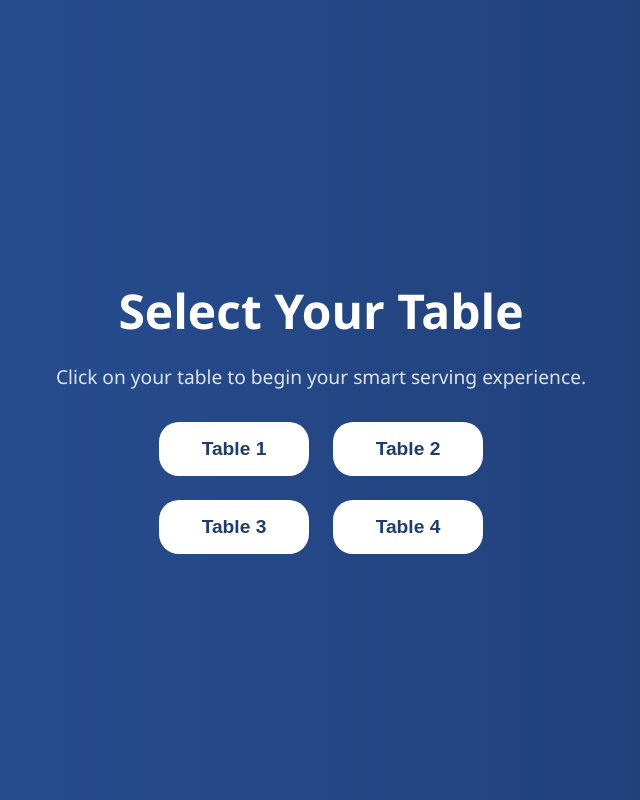
After one commit to hardjava/Song-s_Serving, a Python web app: template Web/Song-s_Serving/src/main/resources/templates/select-table.html in a window 1280 px wide. The commit adds this page. Shown: the whole page, without its empty margins (319-959 px from the left). Run offline with Jinja, Linux system fonts and the light colour scheme; the template is opened without the code that fills it, so the values that code supplies are empty.

Commit message:
add select table ui

```diff
--- /dev/null
+++ b/Web/Song-s_Serving/src/main/resources/static/css/select-table.css
@@ -0,0 +1,50 @@
+body {
+    margin: 0;
+    padding: 0;
+    background: #1e3c72; /* dark gradient */
+    background: linear-gradient(to right, #2a5298, #1e3c72);
+    font-family: 'Segoe UI', sans-serif;
+    color: white;
+    display: flex;
+    justify-content: center;
+    align-items: center;
+    height: 100vh;
+}
+
+.container {
+    text-align: center;
+}
+
+h1 {
+    font-size: 3rem;
+    margin-bottom: 0.5rem;
+}
+
+p {
+    font-size: 1.2rem;
+    margin-bottom: 2rem;
+    opacity: 0.85;
+}
+
+.table-grid {
+    display: grid;
+    grid-template-columns: repeat(2, 150px);
+    gap: 1.5rem;
+    justify-content: center;
+}
+
+.table-btn {
+    padding: 1rem 2rem;
+    font-size: 1.2rem;
+    border-radius: 20px;
+    border: none;
+    background-color: white;
+    color: #1e3c72;
+    font-weight: bold;
+    transition: 0.3s;
+    cursor: pointer;
+}
+
+.table-btn:hover {
+    background-color: #e0e0e0;
+}
--- a/Web/Song-s_Serving/src/main/resources/templates/landing.html
+++ b/Web/Song-s_Serving/src/main/resources/templates/landing.html
@@ -9,7 +9,7 @@
 <div class="container">
     <h1 class="title">Song's Serving</h1>
     <p class="subtitle">Let the smart service begin.</p>
-    <a href="/" class="btn">Get Started</a>
+    <a href="/select-table" class="btn">Get Started</a>
 </div>
 </body>
 </html>
--- /dev/null
+++ b/Web/Song-s_Serving/src/main/resources/templates/select-table.html
@@ -0,0 +1,28 @@
+<!DOCTYPE html>
+<html lang="en">
+<head>
+    <meta charset="UTF-8">
+    <title>Select Table - Song's Serving</title>
+    <link rel="stylesheet" href="/css/select-table.css">
+</head>
+<body>
+<div class="container">
+    <h1>Select Your Table</h1>
+    <p>Click on your table to begin your smart serving experience.</p>
+    <div class="table-grid">
+        <button class="table-btn" onclick="selectTable(1)">Table 1</button>
+        <button class="table-btn" onclick="selectTable(2)">Table 2</button>
+        <button class="table-btn" onclick="selectTable(3)">Table 3</button>
+        <button class="table-btn" onclick="selectTable(4)">Table 4</button>
+    </div>
+</div>
+
+<script>
+    function selectTable(tableNumber) {
+        // 나중에 fetch로 Flask API 호출하도록 연결하면 됨
+        alert("You selected Table " + tableNumber);
+        // 예: fetch(`/select?table=${tableNumber}`);
+    }
+</script>
+</body>
+</html>
```
Also changed, not shown: 1 other file.
